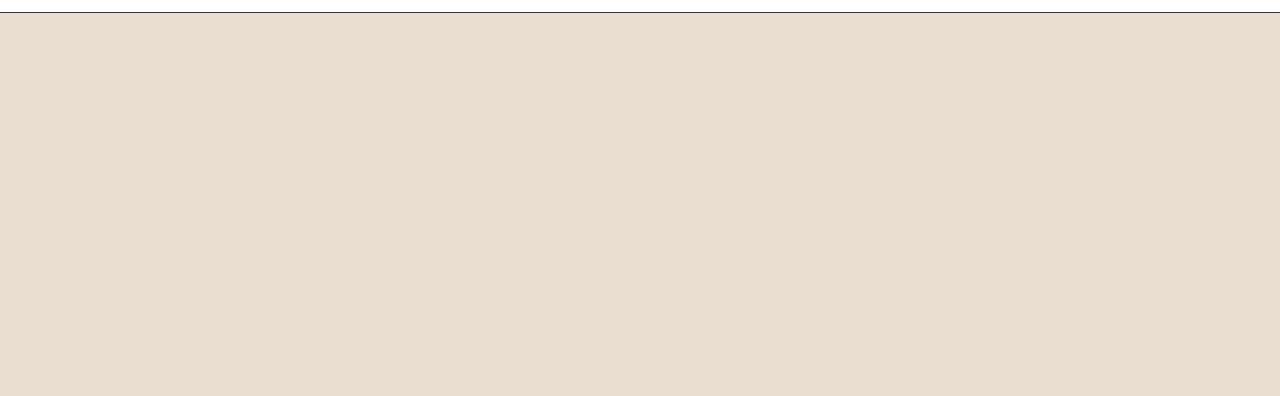
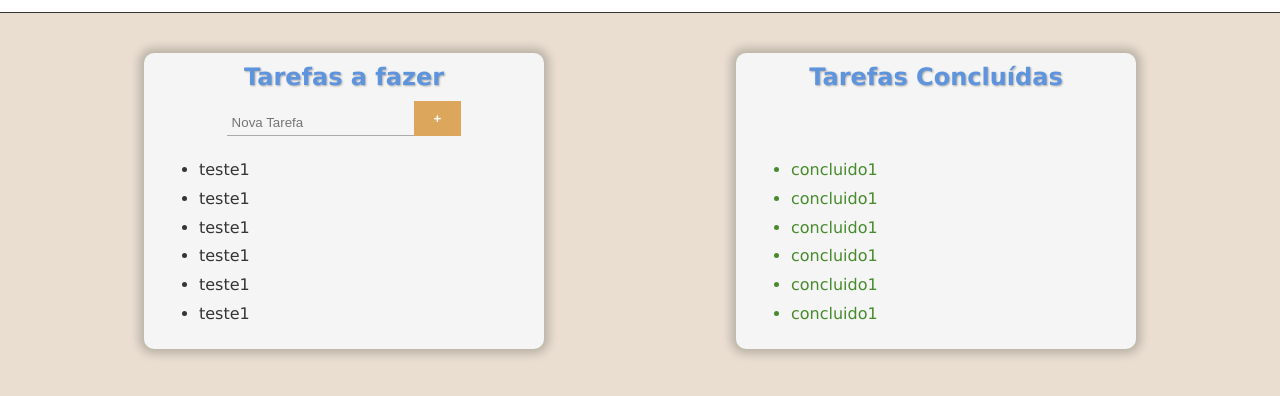
Before and after one commit to dhiegobalthazarsousa/lista-de-afazeres-01, a plain HTML site: page index.html in a window 1280 px wide. Shown: the part 56-452 px from the top of the page. Drawn offline with Linux system fonts and the light colour scheme.

Commit message:
cola para a aula concluída

```diff
--- a/assets/css/style.css
+++ b/assets/css/style.css
@@ -8,6 +8,7 @@
     --secundary-color: #dda65d;
     --text-color: #353535;
     --realce: #85d4e7;
+    --concluido: #478b2c;
     --fundo: #e9ded0;
 }
 
@@ -30,6 +31,12 @@ h1{
     color: var(--primary-color);
 }
 
+h2{
+    text-shadow: 1px 1px 2px rgba(0,0,0,.3);
+    text-align: center;
+    color: var(--primary-color);
+}
+
 header{
     align-items: center;
     background-color: white;
@@ -48,3 +55,68 @@ header>nav>ul{
 header>nav>ul>li{
     list-style: none;
 }
+
+#main-content{
+    display: flex;
+    flex-wrap: wrap;
+    gap: 15%;
+    justify-content: center;
+}
+
+.add-item{
+    align-items: flex-end;
+    margin: 10px 0;
+    display: flex;
+    width: 100%;
+    justify-content: center;
+}
+
+.add-item input{
+    text-size-adjust: 1.2rem;
+    background: transparent;
+    color: #727272;
+    padding: 5px;
+    outline: none;
+    border:none;
+    border-bottom: 1px solid rgba(0,0,0,.3);
+}
+
+.add-item>button{
+    padding: 10px 20px;
+    background-color: var(--secundary-color);
+    border: none;
+    color: white;
+    font-weight: 600;
+}
+
+.card-list{
+    justify-content: space-between;
+    display: flex;
+    flex-direction: column;
+    padding: 10px 15px;
+    background-color: whitesmoke;
+    border-radius: 10px;
+    box-shadow: 0 0 10px 5px rgba(0, 0, 0, .2);
+    margin-top: 40px;
+    flex-basis: 400px;
+    flex-wrap: wrap;
+}
+
+.list{
+    margin: 10px 0;
+    line-height: 1.8em;
+    color: var(--text-color);
+    cursor: pointer;
+}
+
+#lista-a-fazer>li:hover {
+    color: var(--secundary-color);
+}
+
+#lista-concluida{
+    color: var(--concluido);
+}
+
+#lista-concluida>li:hover {
+    color: var(--secundary-color);
+}
--- a/index.html
+++ b/index.html
@@ -20,6 +20,35 @@
                 </ul>
             </nav>
         </header>
+        <section id="main-content">
+            <section class="card-list">
+                <h2>Tarefas a fazer</h2>
+                <div class="add-item">
+                    <input type="text" name="input-add" id="input-add" placeholder="Nova Tarefa">
+                    <button id="btn-add">+</button>
+                </div>
+                <ul id="lista-a-fazer" class="list">
+                    <li>teste1</li>
+                    <li>teste1</li>
+                    <li>teste1</li>
+                    <li>teste1</li>
+                    <li>teste1</li>
+                    <li>teste1</li>
+                </ul>
+            </section>
+            <section class="card-list">
+                <h2>Tarefas Concluídas</h2>
+                <ul id="lista-concluida" class="list">
+                    <li>concluido1</li>
+                    <li>concluido1</li>
+                    <li>concluido1</li>
+                    <li>concluido1</li>
+                    <li>concluido1</li>
+                    <li>concluido1</li>
+
+                </ul>
+            </section>
+        </section>
     </main>
 </body>
 
```
